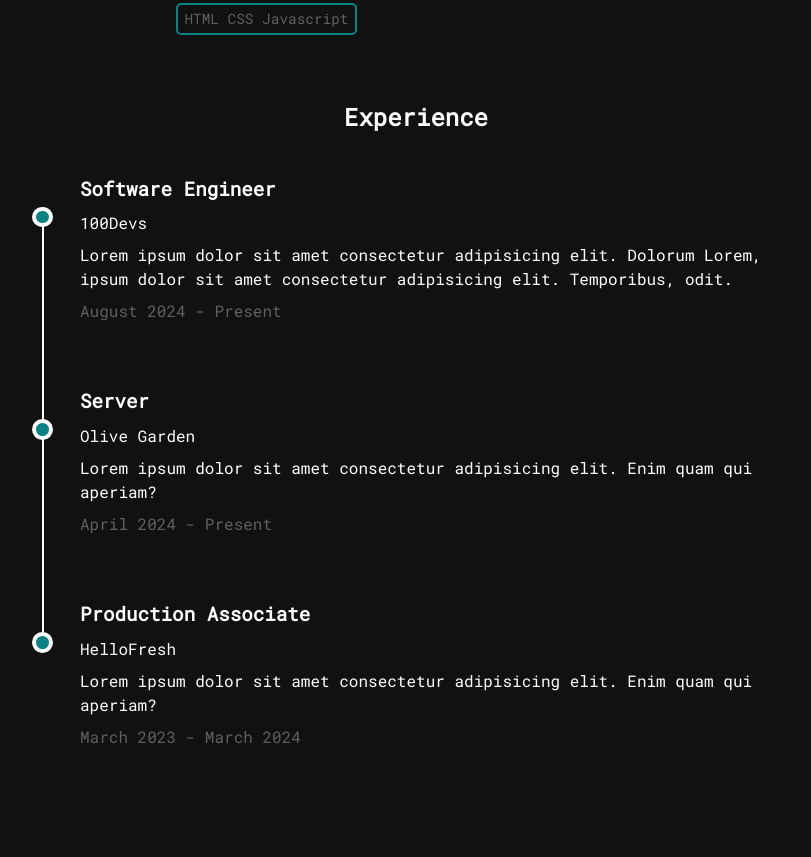
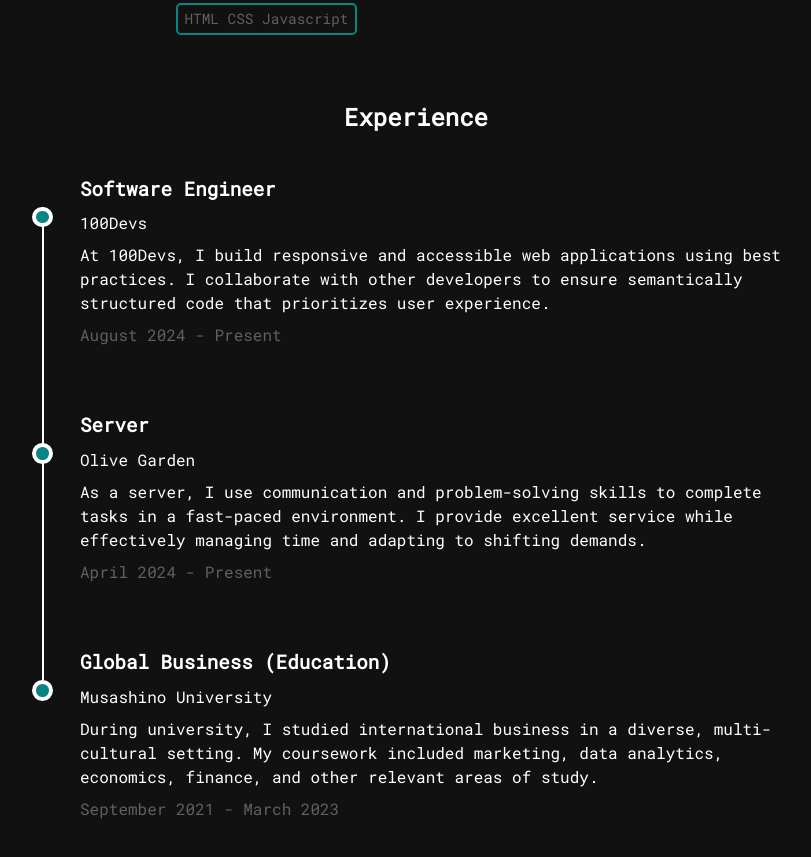
Before and after one commit to AdrianMaresDev/Portfolio-Website, a plain HTML site: page index.html in a window 1280 px wide. Shown: the part 2168-3025 px from the top of the page, without its empty margins (224-1035 px from the left). Before the commit the page ends 2981 px from the top, so only its background shows below. Drawn offline with Linux system fonts and the light colour scheme; files whose address does not match are found by name.

Commit message:
updated experience section

```diff
--- a/index.html
+++ b/index.html
@@ -148,7 +148,7 @@
             <span>Harborplace Ceramics</span>
               <p>HTML CSS Javascript</p>
           </a>
-          <a href="#" target="_blank">
+          <a id="thrive-talk" href="#" target="_blank">
             <img src="assets/images/thivetalk.png" alt="Link to Thrive Talk site">
             <span>ThriveTalk Online Therapy</span>
             <p>HTML CSS Javascript TailwindCSS</p>
@@ -169,26 +169,28 @@
 
       <section id="experience">
 
+        <!--UPDATE THESE LATER-->
+
         <h3>Experience</h3>
         <div class="timeline-container section-container">
 
           <div class="timeline-row">
             <h4>Software Engineer</h4>
             <span>100Devs</span>
-            <p>Lorem ipsum dolor sit amet consectetur adipisicing elit. Dolorum Lorem, ipsum dolor sit amet consectetur adipisicing elit. Temporibus, odit.</p>
+            <p>At 100Devs, I build responsive and accessible web applications using best practices. I collaborate with other developers to ensure semantically structured code that prioritizes user experience.</p>
             <span>August 2024 - Present</span>
           </div>
           <div class="timeline-row">
             <h4>Server</h4>
             <span>Olive Garden</span>
-            <p>Lorem ipsum dolor sit amet consectetur adipisicing elit. Enim quam qui aperiam?</p>
+            <p>As a server, I use communication and problem-solving skills to complete tasks in a fast-paced environment. I provide excellent service while effectively managing time and adapting to shifting demands.</p>
             <span>April 2024 - Present</span>
           </div>
           <div class="timeline-row">
-            <h4>Production Associate</h4>
-            <span>HelloFresh</span>
-            <p>Lorem ipsum dolor sit amet consectetur adipisicing elit. Enim quam qui aperiam?</p>
-            <span>March 2023 - March 2024</span>
+            <h4>Global Business (Education)</h4>
+            <span>Musashino University</span>
+            <p>During university, I studied international business in a diverse, multi-cultural setting. My coursework included marketing, data analytics, economics, finance, and other relevant areas of study.</p>
+            <span>September 2021 - March 2023</span>
           </div>
 
         </div>
--- a/main.js
+++ b/main.js
@@ -1,4 +1,13 @@
+//TEMPORARY Alert until ThriveTalk is deployed
+
+const thriveTalk = document.getElementById('thrive-talk');
+
+thriveTalk.addEventListener('click', () => {
+    alert("This site is currently being worked on and hasn't been deployed yet. Check back soon!")
+});
+
 //Light and Dark mode toggle
+
 const lightModeBtn = document.getElementById('light-mode-toggle');
 const darkToggle = document.getElementById('dark-toggle');
 const lightToggle = document.getElementById('light-toggle');
```
